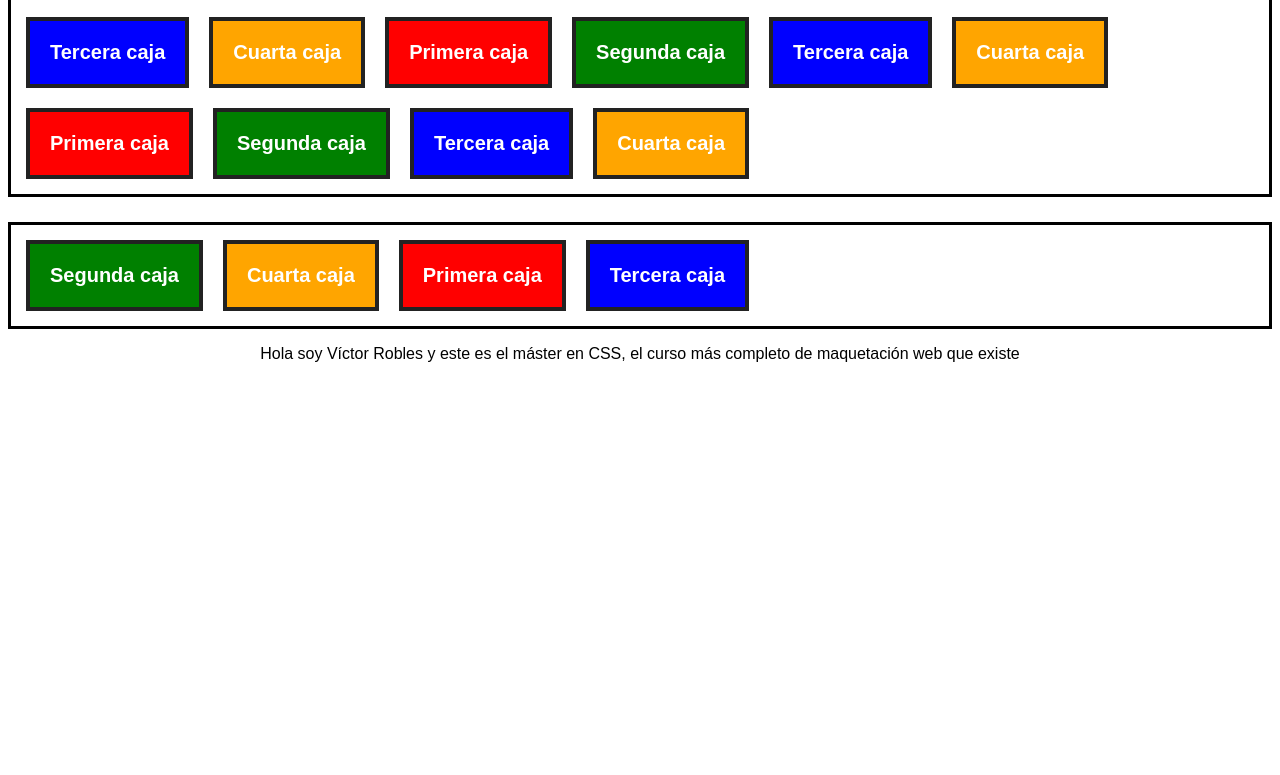
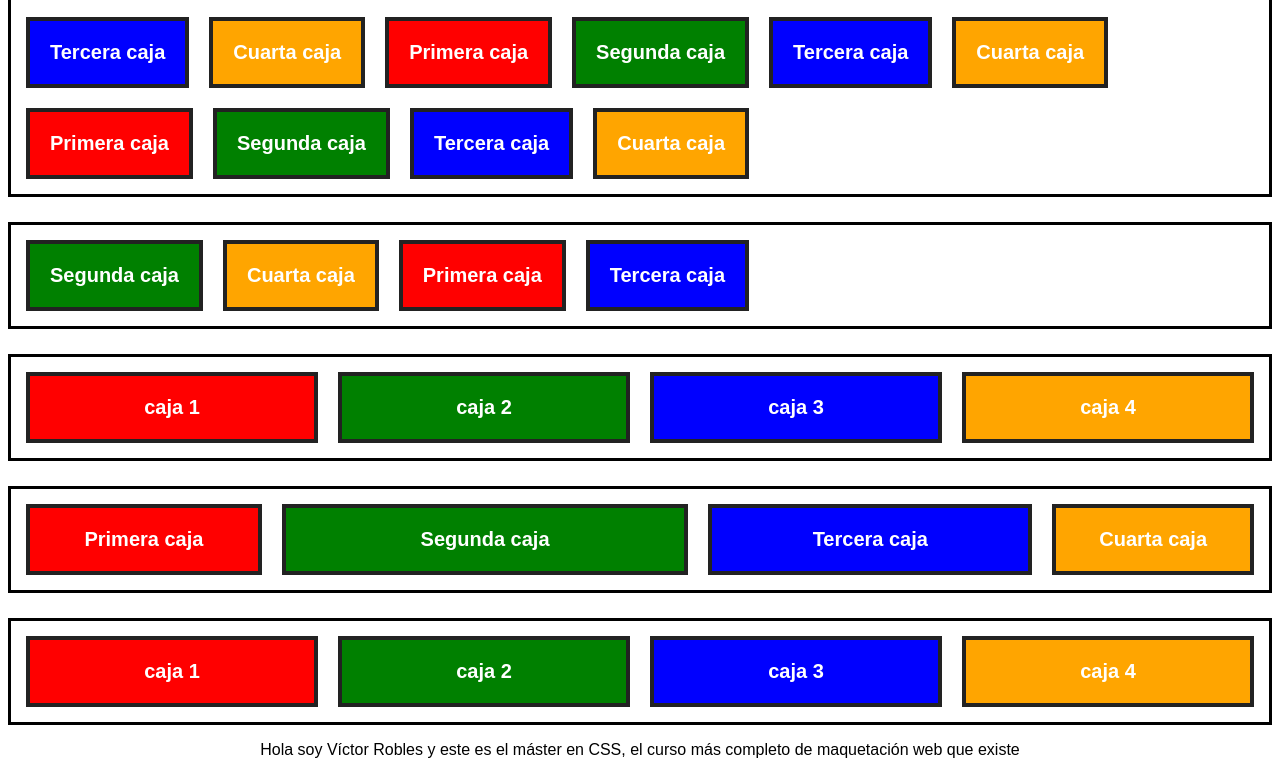
Before and after one commit to jobedosan/Master-CSS, a plain HTML site: page aprendiendo-flexbox/index.html in a window 1280 px wide. Shown: the part 2329-3104 px from the top of the page. Before the commit the page ends 2708 px from the top, so only its background shows below. Drawn offline with Linux system fonts and the light colour scheme.

Commit message:
Shrik y grow aprendidos

```diff
--- a/aprendiendo-flexbox/index.html
+++ b/aprendiendo-flexbox/index.html
@@ -440,6 +440,60 @@
         </div>
     </section>
 
+    <section id="layout8">
+        <div class="caja red grow">
+            caja 1
+        </div>
+
+        <div class="caja green grow">
+            caja 2
+        </div>
+
+        <div class="caja blue grow">
+            caja 3
+        </div>
+
+        <div class="caja orange grow">
+            caja 4
+        </div>
+    </section>
+
+    <section id="layout9">
+        <div class="caja red grow1">
+            Primera caja
+        </div>
+
+        <div class="caja green grow2">
+            Segunda caja
+        </div>
+
+        <div class="caja blue grow3">
+            Tercera caja
+        </div>
+
+        <div class="caja orange grow4">
+            Cuarta caja
+        </div>
+    </section>
+
+    <section id="layout10">
+        <div class="caja red shrink1">
+            caja 1
+        </div>
+
+        <div class="caja green shrink2">
+            caja 2
+        </div>
+
+        <div class="caja blue shrink3">
+            caja 3
+        </div>
+
+        <div class="caja orange shrink4">
+            caja 4
+        </div>
+    </section>
+
     <!-- Se agregó este párrafo para comprobar que no se montará hacia arriba como pasa con los flotados -->
     <p>
         Hola soy Víctor Robles y este es el máster en CSS, el curso más completo de maquetación web que existe
--- a/aprendiendo-flexbox/styles.css
+++ b/aprendiendo-flexbox/styles.css
@@ -104,6 +104,7 @@ column, etc.) y si tiene o no wrap (wrap o no wrap), deben copiarse en ese orden
 }
 
 
+
 .caja {
     font-size: 20px;
     font-weight: bold;
@@ -156,3 +157,97 @@ arriba a abajo, incluso cuando los reorganizamos con order, y si se utiliza colu
 .caja4 {
     order: 2;
 }
+
+/* FLEX-GROW */
+
+/* Creé esta caja para aplicar flex-grow */
+
+#layout8 {
+    display: flex;
+    flex-direction: row;
+
+    margin-top: 25px;
+    border: 3px solid black;
+    padding: 5px;
+}
+
+
+/* Ahora se estudiará una propiedad que hará que los elementos contenidos dentro de la caja con display:flex, sean de verdad flexibles, es decir, nos permitirá adaptar el tamaño
+de cada elemento contenido a como nos de la gana, dicha propiedad es flex-grow y se agrega a los elementos que son contenidos y no al contenedor como se hace con el resto de las
+propiedades estudiadas hasta ahora, los valores de dicha propiedad son números enteros, y el valor más común es el número 1, con este valor se hace que todas las cajas ocupen el
+mismo espacio dentro del contenedor*/
+
+/* Hice esta clase para aplica el flex-grow */
+.grow {
+    /* Con este valor todos los elementos comparten el mismo espacio y se adaptan de mejor forma cuando se redimensiona la página */
+    flex-grow: 1;
+}
+
+/* Si se aplica flexgrow a cada cada y se le asigna un número distinto, se indica a cada caja qué tanto espacio pueden ocupar en el contenedor y el resto de las cajas
+se adaptarán a este cambio, se puede aplicar a un solo elemento, a varios o a todos. En el siguiente ejemplo se aplicará a todos */
+
+#layout9 {
+    display: flex;
+    flex-direction: row;
+    flex-wrap: wrap;
+    margin-top: 25px;
+    border: 3px solid black;
+    padding: 5px;
+}
+
+/* Estas clases las creé para aplicar un flexgrow distintos a cada caja, en este caso las cajas van de pequeño a grande en el siguiente orden: caja cuatro, caja uno, caja tres
+y caja dos...entonces, el valor de flex-grow mientras más alto, implica un mayor tamaño del elemento, sin embargo, no importa que tan grande sea el valor, siempre se compartirá
+el espacio dentro del contenedor */
+
+.grow1 {
+    flex-grow: 3;
+}
+
+.grow2 {
+    flex-grow: 10;
+}
+
+.grow3 {
+    flex-grow: 7;
+}
+
+.grow4 {
+    flex-grow: 2;
+}
+
+/* FLEX-SHRINK */
+
+/* La propiedad flex-shrink se puede aplicar a algún elemento flexible para que, cuando se redimensione la página y se comiencen a encoger los elementos flexibles, dicho
+elemento con el flex-shrink se encoja más rápido al llegar a un punto extremo del redimensionamiento, es decir, cuando ya no haya espacio suficiente en el contenedor. El valor
+por defecto de esta propiedad es 1, mientras mayor sea el número más rápido se reducirá el elemento al que se le aplicó dicha propiedad, como veremos en el siguiente ejemplo.
+Si se aplica el valor 0, el elemento no se encoge cuando no haya espacio suficiente en el contenedor y el resto si. En resumen, esta propiedad nos permite establecer cómo se
+encogerá un elemento específico al llegar al punto de redimensionamiento que se menciona anteriormente (Esta explicación la busqué por internet ya que Victor no lo explica bien,
+de todas formas está el curso de flexbox de John Mircha para consultar)*/
+
+#layout10 {
+    display: flex;
+    flex-direction: row;
+    /* flex-wrap: wrap; */
+    margin-top: 25px;
+    border: 3px solid black;
+    padding: 5px;
+}
+
+/* En este caso, cuando se redimensiona la página a un tamaño más pequeño, cuando el contenedor se quede sin espacio, la primera caja se encogerá más rápido que el resto porque
+se le estableció un flex-shrink:2 y el valor por defecto es 1 */
+.shrink1 {
+    flex-shrink: 4;
+    flex-grow: 1;
+}
+
+.shrink2 {
+    flex-grow: 1;
+}
+
+.shrink3 {
+    flex-grow: 1;
+}
+
+.shrink4 {
+    flex-grow: 1;
+}
```
